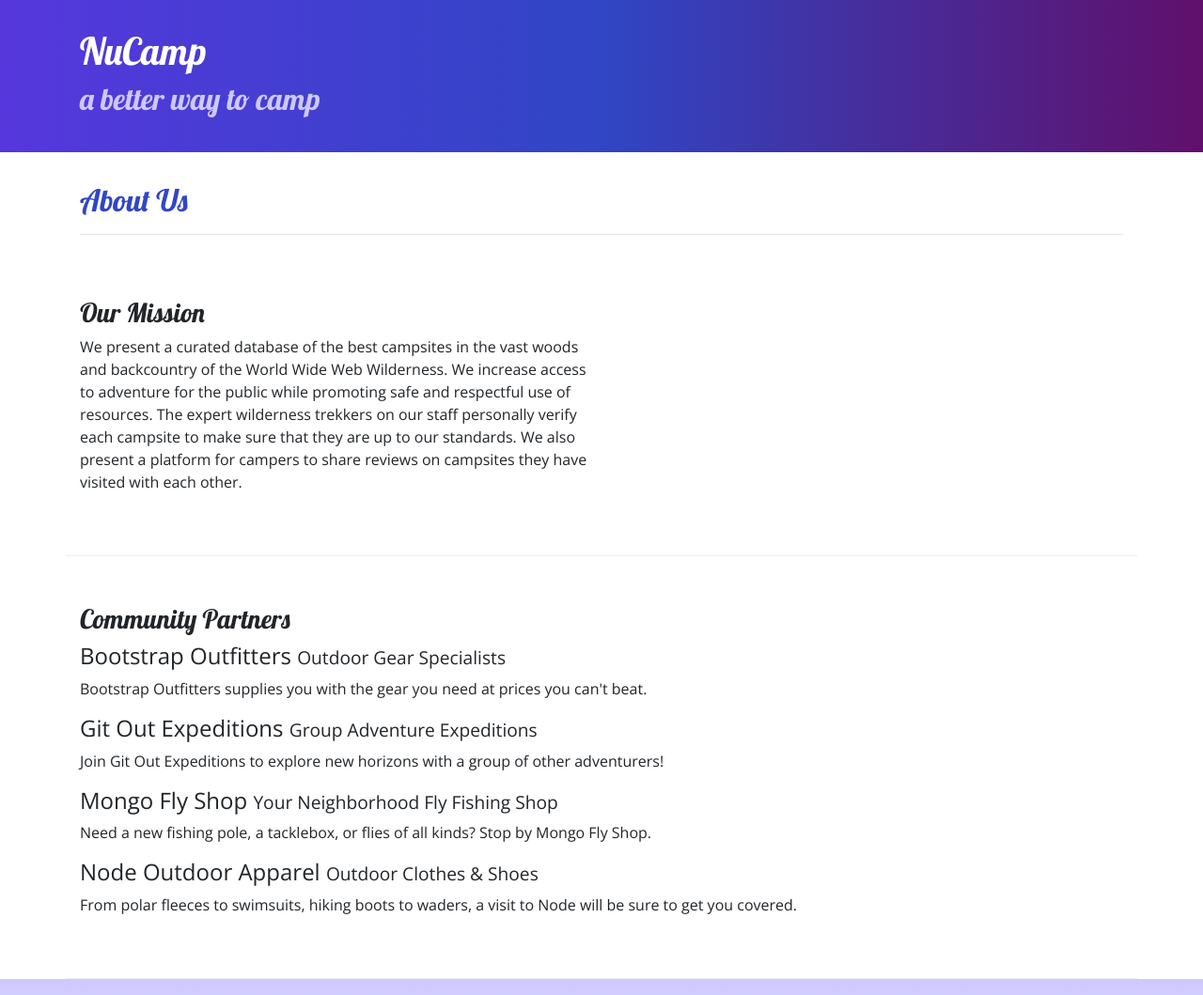
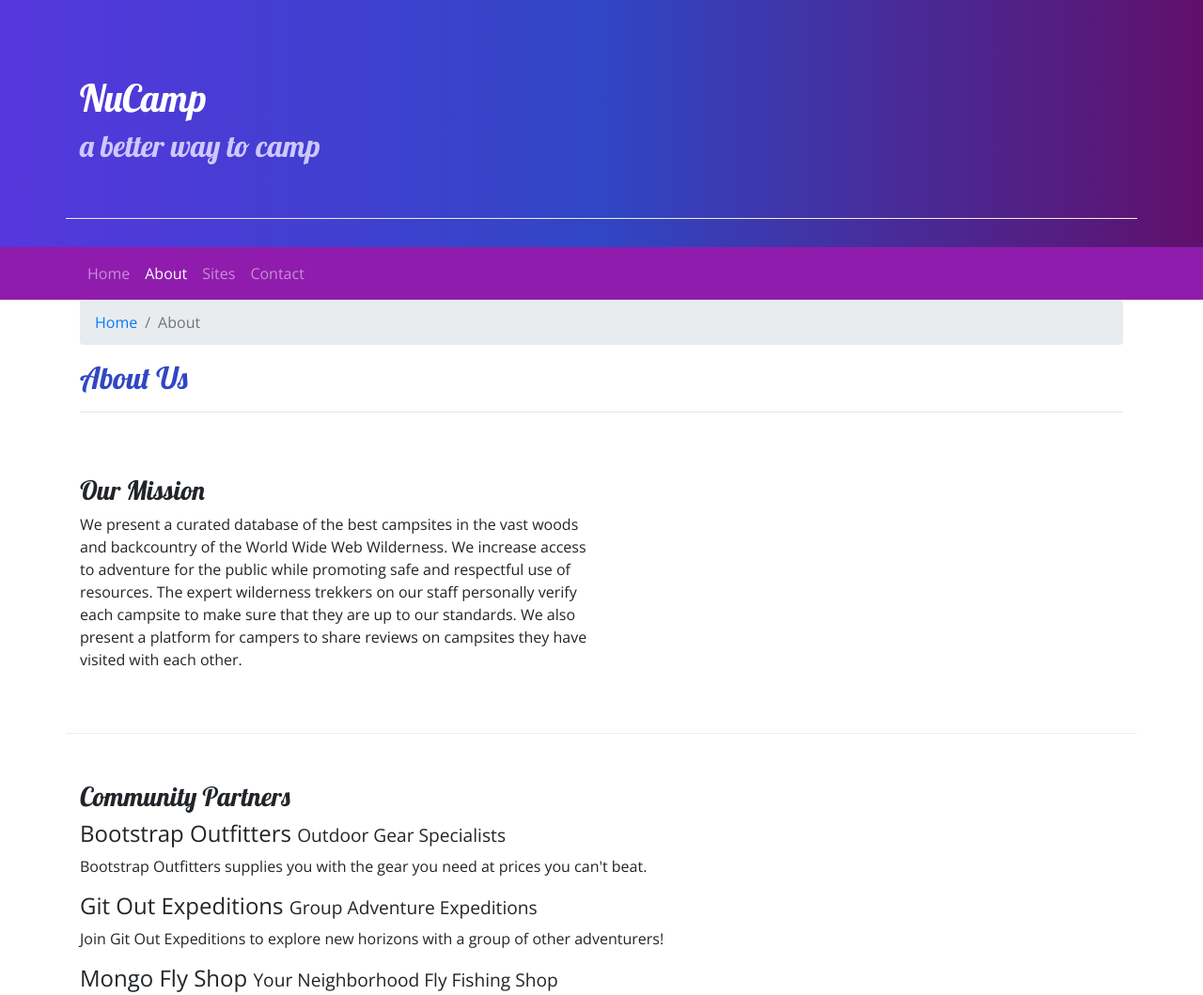
Before and after one commit to TrevorKidd/nucampsite, a website: page aboutus.html in a window 1280 px wide. Shown: the top 1059 px of the page at 94% size. Drawn offline with nearby package versions, Linux system fonts and the light colour scheme.

Commit message:
Navbar and Breadcrumbs

```diff
--- a/aboutus.html
+++ b/aboutus.html
@@ -15,7 +15,7 @@
 
     <header class="jumbotron jumbotron-fluid">
         <div class="container">
-            <div class="row">
+            <div class="row row-content align-items-center">
                 <div class="col">
                     <h1>NuCamp</h1>
                     <h2>a better way to camp</h2>
@@ -24,19 +24,36 @@
         </div>
     </header>
 
-    <div>
+    <nav class="navbar navbar-expand-sm navbar-dark sticky-top">
+        <div class="container">
+            <button class="navbar-toggler ml-auto" type="button" data-toggle="collapse" data-target="#nucampNavbar">
+                <span class="navbar-toggler-icon"></span>
+            </button>
+            <div class="collapse navbar-collapse" id="nucampNavbar">
+                <ul class="navbar-nav">
+                    <li class="nav-item"><a class="nav-link" href="index.html">Home</a></li>
+                    <li class="nav-item active"><a class="nav-link" href="#">About</a></li>
+                    <li class="nav-item"><a class="nav-link" href="#">Sites</a></li>
+                    <li class="nav-item"><a class="nav-link" href="#">Contact</a></li>
+                </ul>
+            </div>
+        </div>
+    </nav>
+
     <div>
         <div class="container">
             <div class="row">
                 <div class="col">
+                    <ol class="breadcrumb">
+                        <li class="breadcrumb-item"><a href="index.html">Home</a></li>
+                        <li class="breadcrumb-item active">About</li>
+                    </ol>
                     <h2>About Us</h2>
                     <hr />
                 </div>
             </div>
         </div>
-        </div>
 
-        <div>
         <div class="container">
             <div class="row row-content">
                 <div class="col-sm-6">
@@ -45,9 +62,7 @@
                 </div>
             </div>
         </div>
-        </div>
 
-        <div>
         <div class="container">
             <div class="row row-content">
                 <div class="col">
@@ -60,7 +75,6 @@
                     <p class="d-none d-sm-block">Need a new fishing pole, a tacklebox, or flies of all kinds? Stop by Mongo Fly Shop.</p>
                     <h4>Node Outdoor Apparel <small>Outdoor Clothes & Shoes</small></h4>
                     <p class="d-none d-sm-block">From polar fleeces to swimsuits, hiking boots to waders, a visit to Node will be sure to get you covered.</p>
-                    </div>
                 </div>
             </div>
         </div>
--- a/css/styles.css
+++ b/css/styles.css
@@ -23,6 +23,7 @@ footer {
     padding: 30px;
     background-image: linear-gradient(to right, #5637DD, #3046C5, #60106B);
     color: white;
+    margin: 0;
 }
 
 .row-content {
@@ -30,3 +31,7 @@ footer {
     border-bottom: 1px ridge;
     min-height: 200px;
 }
+
+.navbar {
+    background-color: #901CAD;
+}
```
Also changed, not shown: index.html (+19 -3 lines). Lines whose indentation alone changed are shown as unchanged.
